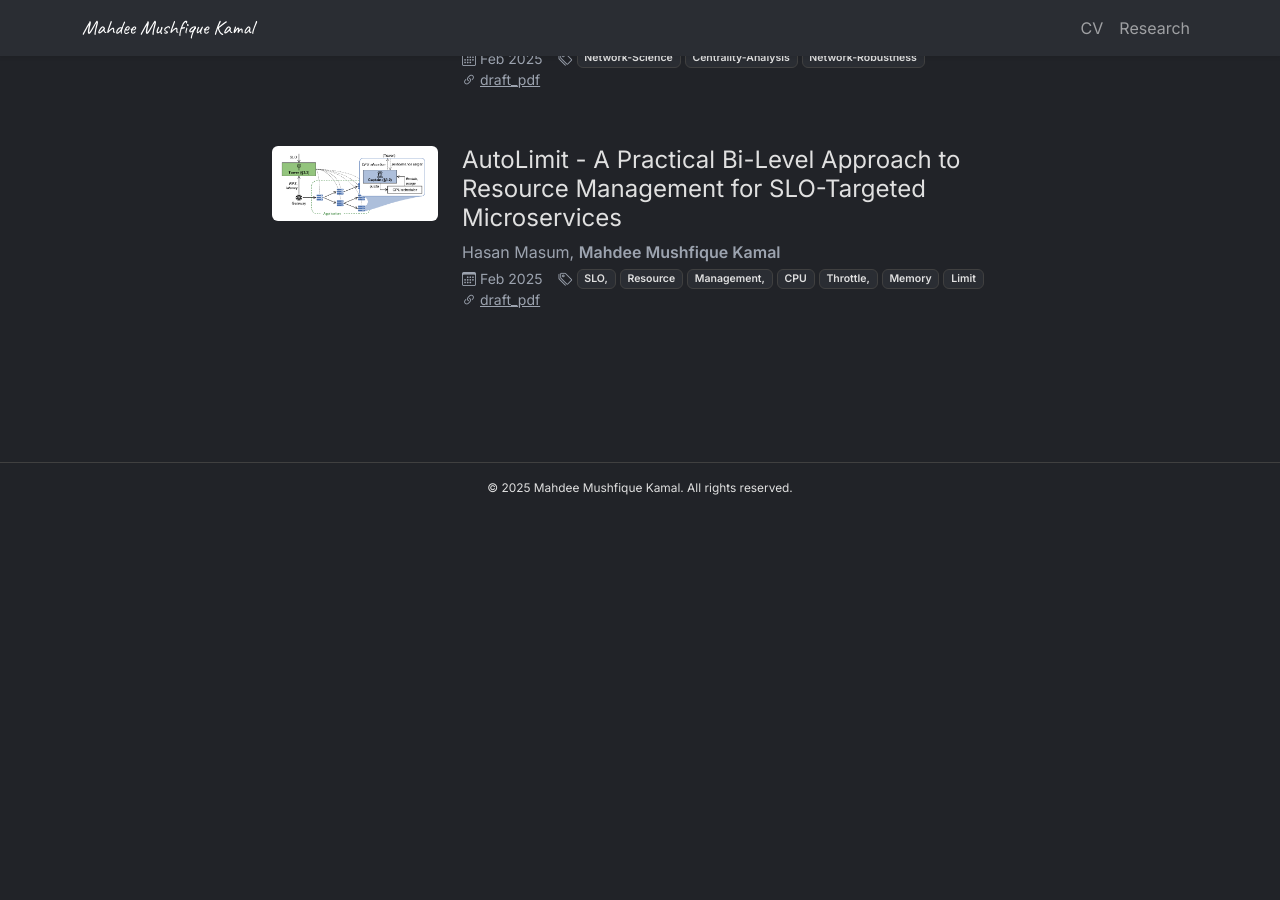
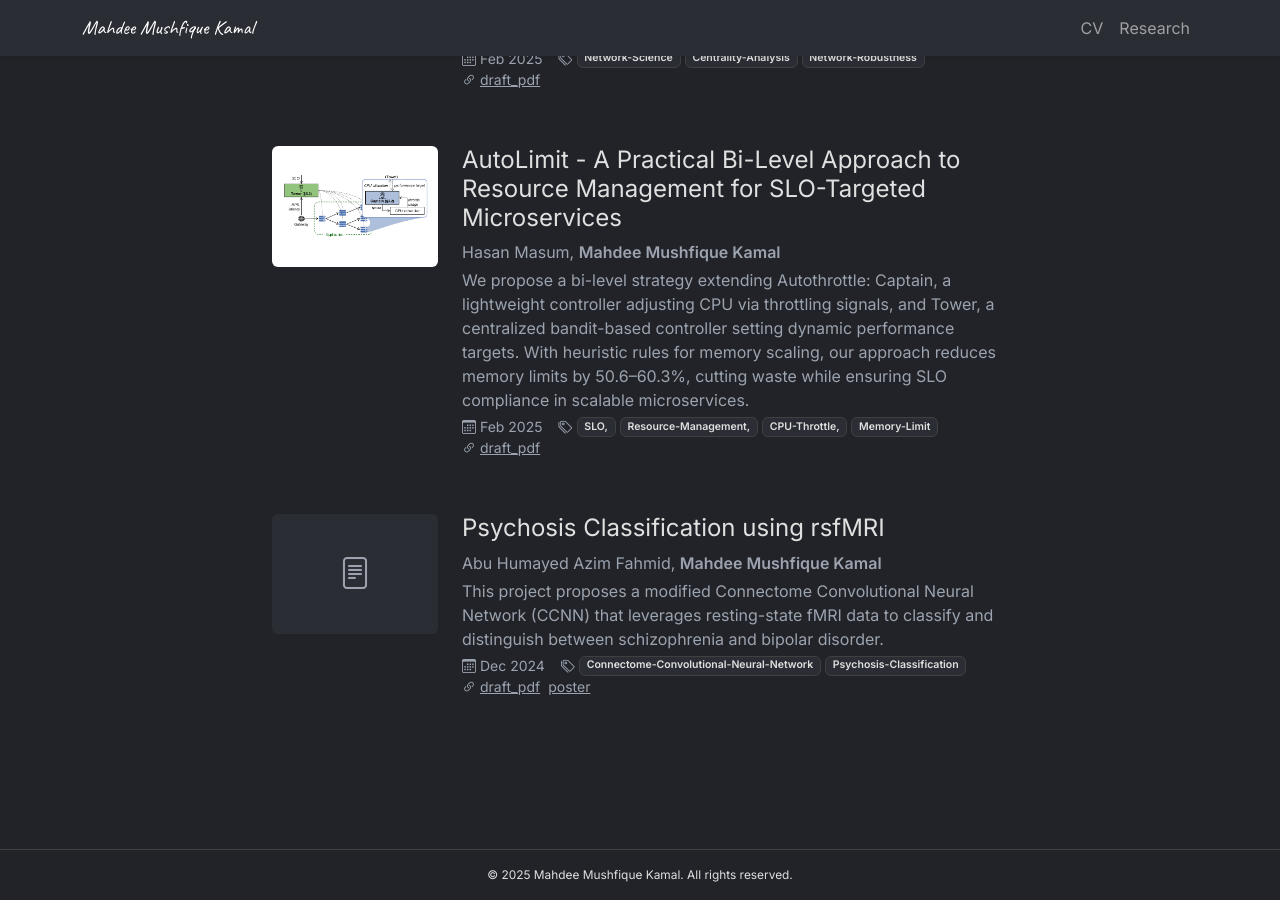
Before and after one commit to MahdeeMushfiqueKamal/MahdeeMushfiqueKamal.github.io, a Jekyll site: the page built from research.html, in a window 1280 px wide and 900 px high, scrolled down 1186 px. Built offline with Jekyll 4.4.1, drawn with Linux system fonts in a browser that asks for light colours; before the commit the page ends 1699 px from its top, so only the background shows below that.

Commit message:
Added More Research Details

```diff
--- a/_data/research_projects.yml
+++ b/_data/research_projects.yml
@@ -15,18 +15,31 @@
     This study presents the first complex network analysis of Bangladesh’s power transmission system, comprising 206 nodes and 312 weighted edges. The network shows a weak scale-free property (exponent 2.05) and low clustering (0.055), forming a tree-like topology. Centrality analysis highlights nodes with high betweenness as critical and vulnerable. Resilience testing reveals severe fragmentation risk under targeted attacks. We propose an edge-adding algorithm to improve robustness.
   links:
     - title: draft_pdf
-      url: http://mahdeemushfique.github.io/assets/pdf/Power_Grid_Network_Bangladesh___A_Complex_Network_Study.pdf
+      url: /assets/pdf/Power_Grid_Network_Bangladesh___A_Complex_Network_Study.pdf
 
 
 
 - title: AutoLimit - A Practical Bi-Level Approach to Resource Management for SLO-Targeted Microservices
   authors: Hasan Masum, <b> Mahdee Mushfique Kamal</b>
   date: Feb 2025
-  tag: SLO, Resource Management, CPU Throttle, Memory Limit
+  tag: SLO, Resource-Management, CPU-Throttle, Memory-Limit
   thumbnail: /assets/images/research/authrottle_diagram.png
   details: >
-  We propose a bi-level strategy extending Autothrottle: Captain, a lightweight controller adjusting CPU via throttling signals, and Tower, a centralized bandit-based controller setting dynamic performance targets. With heuristic rules for memory scaling, our approach reduces memory limits by 50.6–60.3%, cutting waste while ensuring SLO compliance in scalable microservices.
-
+    We propose a bi-level strategy extending Autothrottle: Captain, a lightweight controller adjusting CPU via throttling signals, and Tower, a centralized bandit-based controller setting dynamic performance targets. With heuristic rules for memory scaling, our approach reduces memory limits by 50.6–60.3%, cutting waste while ensuring SLO compliance in scalable microservices.
   links:
     - title: draft_pdf
-      url: http://mahdeemushfique.github.io/assets/pdf/autoalloc.pdf
+      url: /assets/pdf/autolimit.pdf
+
+
+- title: Psychosis Classification using rsfMRI
+  authors: Abu Humayed Azim Fahmid, <b> Mahdee Mushfique Kamal</b>
+  date: Dec 2024
+  tag: Connectome-Convolutional-Neural-Network Psychosis-Classification
+  # thumbnail: /assets/images/research/psychosis_classification.png
+  details: >
+    This project proposes a modified Connectome Convolutional Neural Network (CCNN) that leverages resting-state fMRI data to classify and distinguish between schizophrenia and bipolar disorder.
+  links:
+    - title: draft_pdf
+      url: https://www.researchgate.net/profile/Abu-Humayed-Azim-Fahmid/publication/387067226_Psychosis_Classification_using_rsfMRI/links/675e99188a08a27dd0c63536/Psychosis-Classification-using-rsfMRI.pdf
+    - title: poster
+      url: https://www.researchgate.net/publication/386564560_Psychosis_Classification_using_rsfMRI
```
Also changed, not shown: assets/images/research/authrottle_diagram.png, 2 other files.
